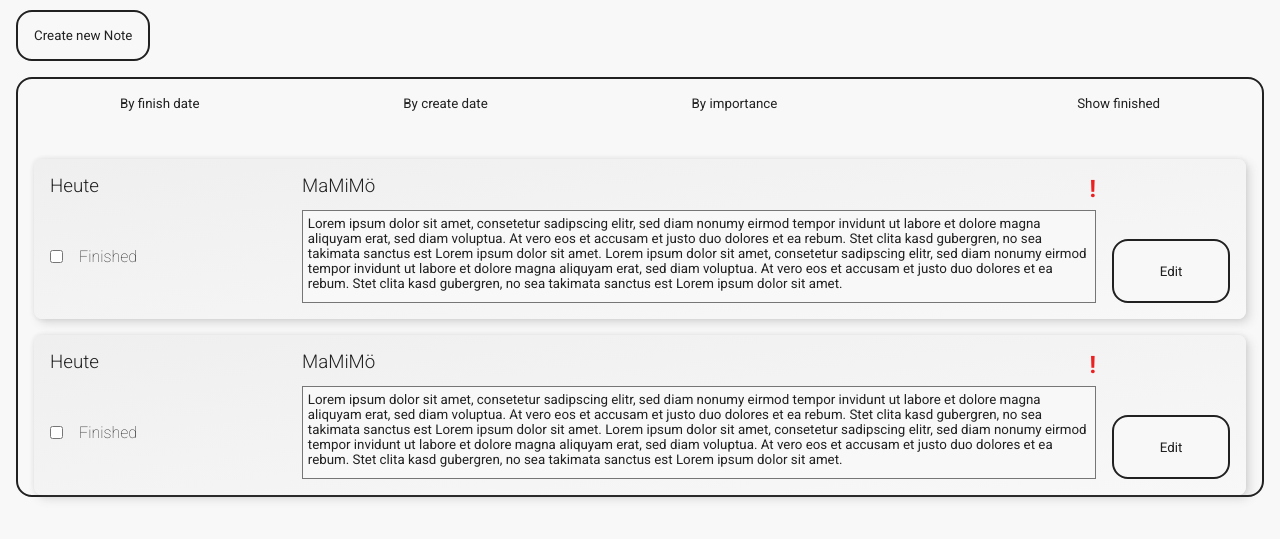
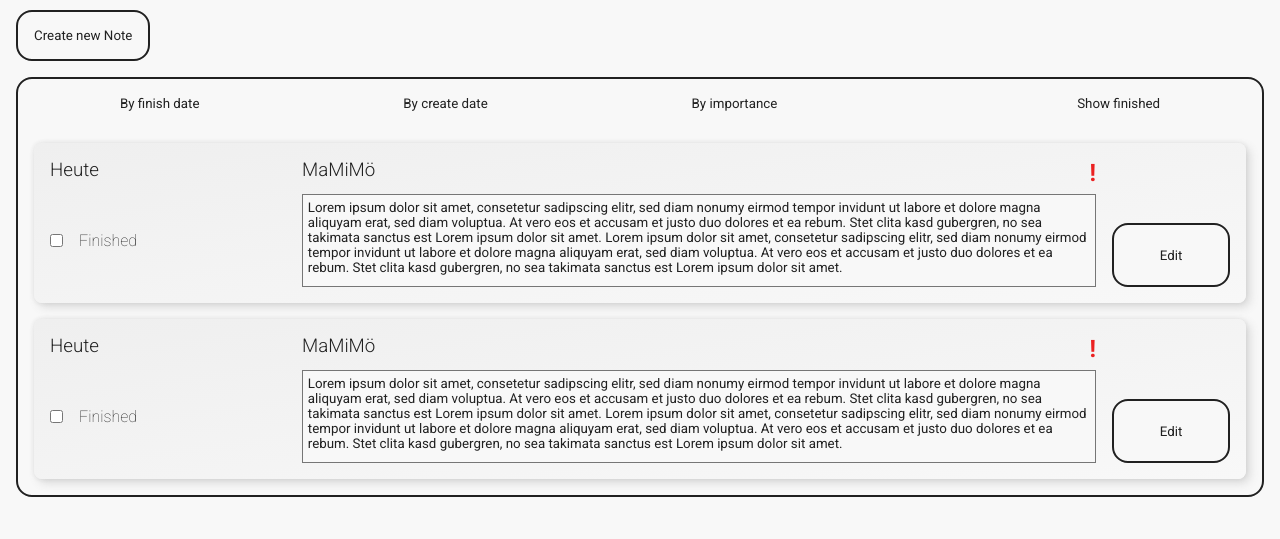
Before and after one commit to Joool7/cas-fee-project1, a website: page source/public/index.html in a window 1280 px wide. Shown: the part 95-634 px from the top of the page. Drawn offline with nearby package versions, Linux system fonts and the light colour scheme.

Commit message:
change note margin top to bottom

```diff
--- a/source/public/styles/index.css
+++ b/source/public/styles/index.css
@@ -109,7 +109,7 @@ button {
 
 .note {
     height: 10rem;
-    margin: 1rem 1rem 0 1rem;
+    margin: 0 1rem 1rem 1rem;
     padding: 1rem 1rem 1rem 1rem;
     display: grid;
     grid-template-columns: 20% auto 10%;
```
